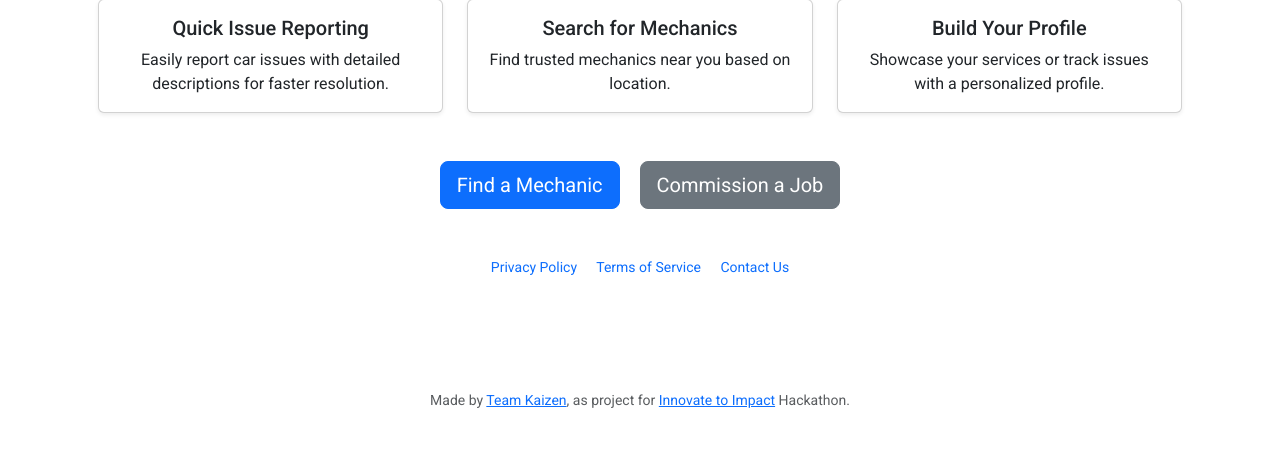
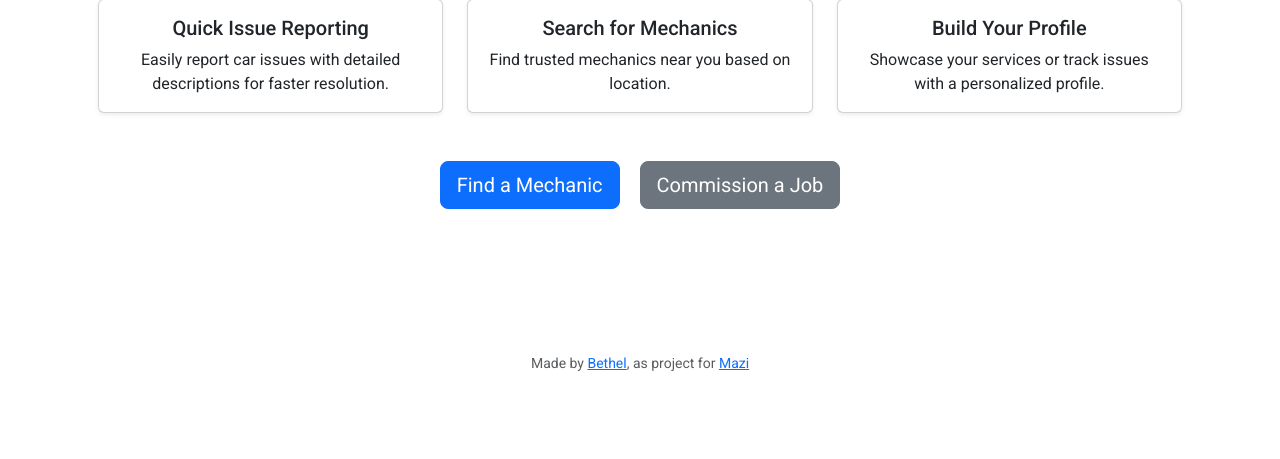
Before and after one commit to bethel1889/autoaid, a Flask app: page / in a window 1280 px wide. Shown: the part 376-835 px from the top of the page. After the commit the page ends 747 px from the top, so only its background shows below. Run offline with Flask 3, Linux system fonts and the light colour scheme; a user stored in the database is signed in; some libraries are stand-ins or nearby versions.

Commit message:
removed footer

```diff
--- a/templates/index.html
+++ b/templates/index.html
@@ -16,9 +16,9 @@
     </h1>
     <p class="lead">
       Do you have car trouble and need the best mechanic for your car?<br />
-            Are you a skilled mechanic who needs to find clients all over the
-            country in need of your services?<br />We connect skilled mechanics
-            with those who need them most.
+      Are you a skilled mechanic who needs to find clients all over the country
+      in need of your services?<br />We connect skilled mechanics with those who
+      need them most.
     </p>
   </div>
 
@@ -29,8 +29,8 @@
         <div class="card-body">
           <h5 class="card-title">Quick Issue Reporting</h5>
           <p class="card-text">
-                        Easily report car issues with detailed descriptions for
-                        faster resolution.
+            Easily report car issues with detailed descriptions for faster
+            resolution.
           </p>
         </div>
       </div>
@@ -50,8 +50,7 @@
         <div class="card-body">
           <h5 class="card-title">Build Your Profile</h5>
           <p class="card-text">
-                        Showcase your services or track issues with a
-                        personalized profile.
+            Showcase your services or track issues with a personalized profile.
           </p>
         </div>
       </div>
@@ -60,25 +59,10 @@
 
   <!-- Call-to-Action Buttons -->
   <div class="text-center mb-5">
-        <a href="/mechanics" class="btn btn-primary btn-lg me-3"
-            >Find a Mechanic</a
-        >
+    <a href="/mechanics" class="btn btn-primary btn-lg me-3">Find a Mechanic</a>
     <a href="/create_issue" class="btn btn-secondary btn-lg"
       >Commission a Job</a
     >
   </div>
-
-    <!-- Footer Section -->
-    <footer class="text-center">
-        <p class="small text-muted">
-            <a href="/privacy-policy" class="text-decoration-none me-3"
-                >Privacy Policy</a
-            >
-            <a href="/terms-of-service" class="text-decoration-none me-3"
-                >Terms of Service</a
-            >
-            <a href="/contact" class="text-decoration-none">Contact Us</a>
-        </p>
-    </footer>
 </div>
 {% endblock %}
--- a/templates/layout.html
+++ b/templates/layout.html
@@ -38,7 +38,7 @@
         <!-- Brand -->
         <a class="navbar-brand d-flex align-items-center" href="/">
           <span class="text-primary me-1">Aut</span>
-            <img src="/static/fix-icon.svg" width="30" height="30" alt="o">
+          <img src="/static/fix-icon.svg" width="30" height="30" alt="o" />
           <span class="text-primary">aid</span>
         </a>
 
@@ -74,27 +74,36 @@
           <!-- Right Links for Logged-in Users -->
           <ul class="navbar-nav ms-auto">
             <li class="nav-item">
-                    <a class="nav-link text-primary fw-bold">{{ username }} {{ role }}</a>
+              <a class="nav-link text-primary fw-bold"
+                >{{ username }} {{ role }}</a
+              >
             </li>
             <li class="nav-item">
-                    <a class="btn btn-outline-primary rounded-pill ms-2 px-4" href="/logout">Log Out</a>
+              <a
+                class="btn btn-outline-primary rounded-pill ms-2 px-4"
+                href="/logout"
+                >Log Out</a
+              >
             </li>
           </ul>
           {% else %}
           <!-- Right Links for Guests -->
           <ul class="navbar-nav ms-auto">
-                <li class="nav-item">
-                    <a class="btn btn-primary rounded-pill me-2 px-4" href="/register">Register</a>
+            <li class="nav-item" style="margin-bottom: 5px">
+              <a class="btn btn-primary rounded-pill me-2 px-4" href="/register"
+                >Register</a
+              >
             </li>
             <li class="nav-item">
-                    <a class="btn btn-secondary rounded-pill px-4" href="/login">Log In</a>
+              <a class="btn btn-secondary rounded-pill px-4" href="/login"
+                >Log In</a
+              >
             </li>
           </ul>
           {% endif %}
         </div>
       </div>
     </nav>
-
 
     {% if get_flashed_messages() %}
     <header>
@@ -117,44 +126,10 @@
                 >, Government of Canada.
             </p>-->
       <p class="mb-3 small text-center text-muted">
-                Made by <a href="">Team Kaizen</a>, as project for
-                <a href="https://cs50.harvard.edu/x/2024/"
-                    >Innovate to Impact</a
-                >
-                Hackathon.
+        Made by <a href="https://bethel1889.github.io/pandora/">Bethel</a>, as
+        project for
+        <a href="https://mazitt.com">Mazi</a>
       </p>
-
-            <script>
-                document.addEventListener("DOMContentLoaded", function () {
-                    // Adapted from https://stackoverflow.com/a/10162353
-                    const html =
-                        "<!DOCTYPE " +
-                        document.doctype.name +
-                        (document.doctype.publicId
-                            ? ' PUBLIC "' + document.doctype.publicId + '"'
-                            : "") +
-                        (!document.doctype.publicId && document.doctype.systemId
-                            ? " SYSTEM"
-                            : "") +
-                        (document.doctype.systemId
-                            ? ' "' + document.doctype.systemId + '"'
-                            : "") +
-                        ">\n" +
-                        document.documentElement.outerHTML;
-                    document.querySelector(
-                        'form[action="https://validator.w3.org/check"] > input[name="fragment"]'
-                    ).value = html;
-
-                    // This is where I try to implement the theme change button
-                    let buyButton = document.querySelector("#theme_button");
-                    buyButton.addEventListener("click", function () {
-                        let date = new Date();
-                        let dateString = date.toString();
-                        document.querySelector("#date_field").value =
-                            dateString;
-                    });
-                });
-            </script>
     </footer>
   </body>
 </html>
```
Also changed, not shown: README.md, 2 other files. Lines whose indentation alone changed are shown as unchanged.
